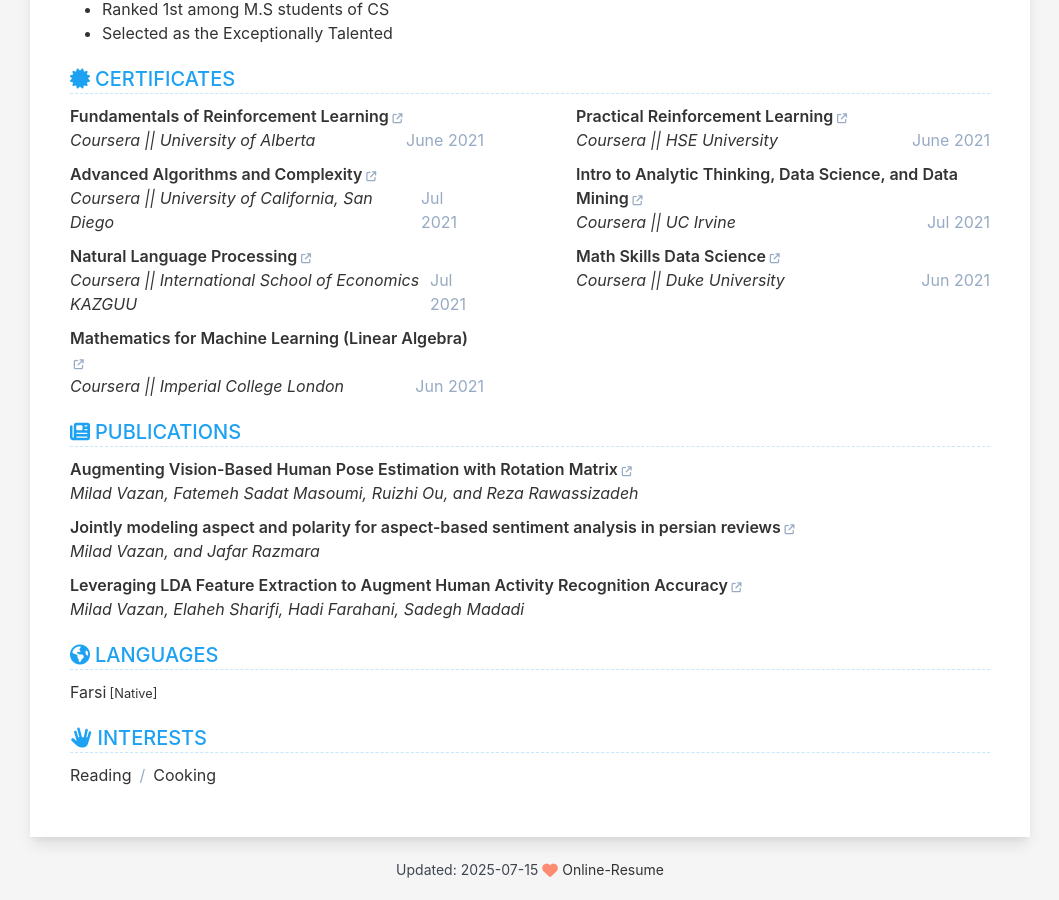
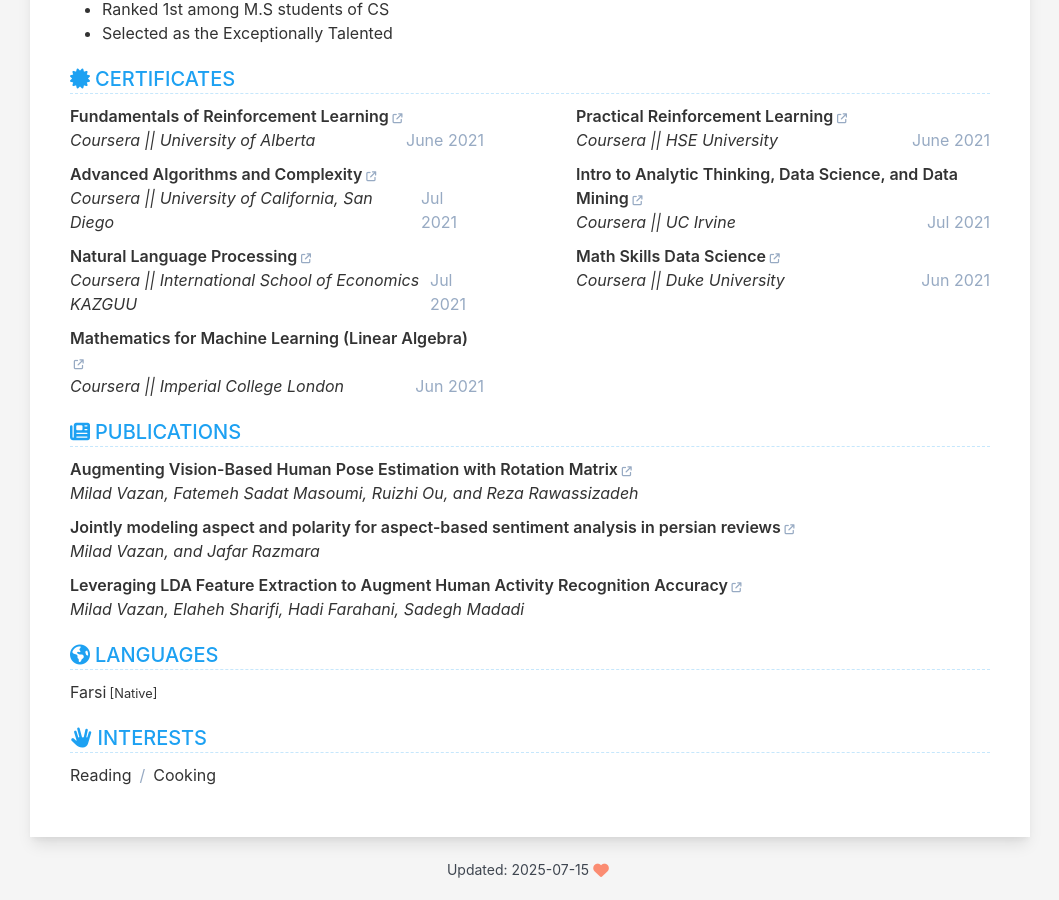
Before and after one commit to miladvazan/miladvazan.github.io, a Jekyll site: the page built from index.html, in a window 1280 px wide and 900 px high, scrolled down 1607 px. Shown: the whole window, without its empty margins (110-1169 px from the left). Built offline with Jekyll 4.4.1, drawn with Linux system fonts in a browser that asks for light colours.

Commit message:
Update footer.html

```diff
--- a/_includes/footer.html
+++ b/_includes/footer.html
@@ -2,5 +2,5 @@
   <span>Updated:&nbsp;</span>
   <span>{{ site.time | date: site.date_format | default: "%Y-%m-%d" }}</span>
   <i class="fa-solid fa-heart fa-beat-fade"></i>
-  <a href="https://github.com/tarrex/online-resume" target="_blank">Online-Resume</a>
+
 </footer>
```
